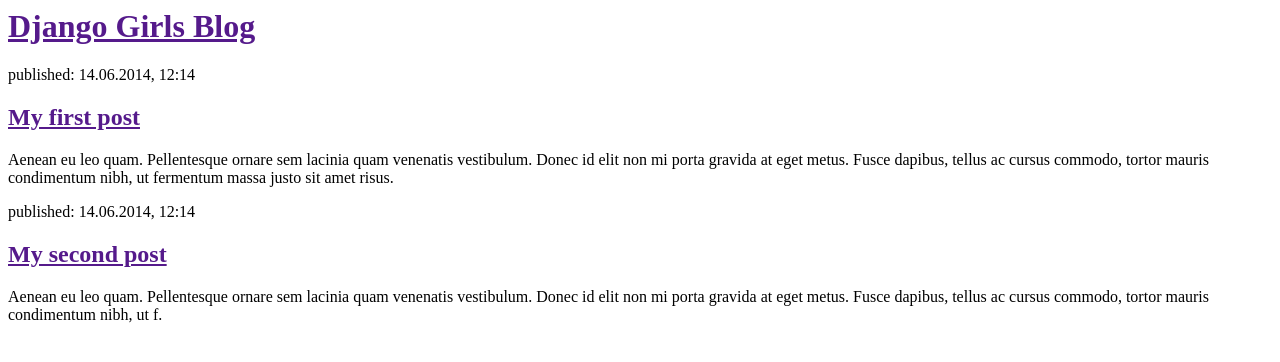
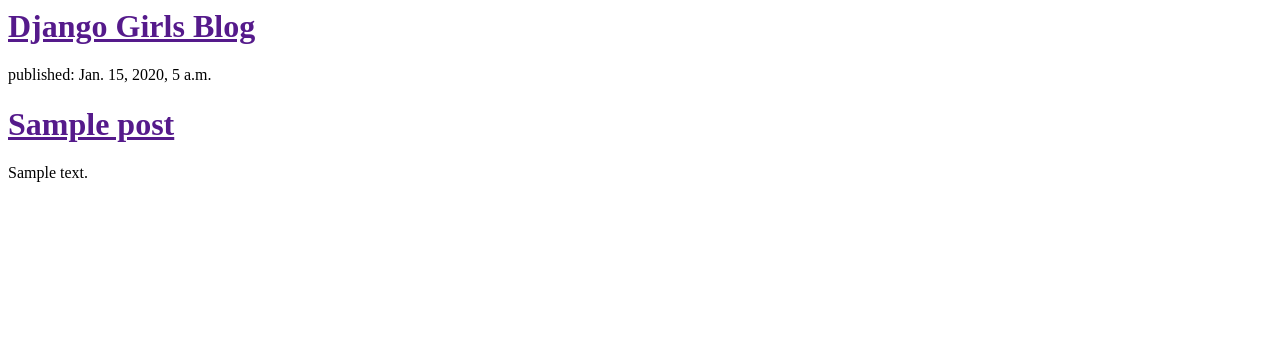
Before and after one commit to weeksghost/djg-tutorial, a Django app: template blog/templates/blog/post_list.html in a window 1280 px wide. Shown: the top 362 px of the page. Run offline with Django 3.2, Linux system fonts and the light colour scheme; the template is opened without the code that fills it: values that come from a table or form of the project are taken from there, others are empty; tables that the repository leaves empty hold one stand-in row (values such as "Sample post").

Commit message:
Added blog posts

```diff
--- a/blog/templates/blog/post_list.html
+++ b/blog/templates/blog/post_list.html
@@ -7,16 +7,13 @@
             <h1><a href="">Django Girls Blog</a></h1>
         </div>
 
-        <div>
-            <p>published: 14.06.2014, 12:14</p>
-            <h2><a href="">My first post</a></h2>
-            <p>Aenean eu leo quam. Pellentesque ornare sem lacinia quam venenatis vestibulum. Donec id elit non mi porta gravida at eget metus. Fusce dapibus, tellus ac cursus commodo, tortor mauris condimentum nibh, ut fermentum massa justo sit amet risus.</p>
-        </div>
+        {% for post in posts %}
+            <div>
+                <p>published: {{ post.published_date }}</p>
+                <h1><a href="">{{ post.title }}</a></h1>
+                <p>{{ post.text|linebreaks }}</p>
+            </div>
+        {% endfor %}
 
-        <div>
-            <p>published: 14.06.2014, 12:14</p>
-            <h2><a href="">My second post</a></h2>
-            <p>Aenean eu leo quam. Pellentesque ornare sem lacinia quam venenatis vestibulum. Donec id elit non mi porta gravida at eget metus. Fusce dapibus, tellus ac cursus commodo, tortor mauris condimentum nibh, ut f.</p>
-        </div>
     </body>
 </html>
--- a/blog/urls.py
+++ b/blog/urls.py
@@ -1,5 +1,5 @@
 from django.conf.urls import url
-from . import views
+from blog import views
 
 
 urlpatterns = [
--- a/blog/views.py
+++ b/blog/views.py
@@ -1,5 +1,9 @@
 from django.shortcuts import render
+from django.utils import timezone
+from blog.models import Post
 
 
 def post_list(request):
-    return render(request, 'blog/post_list.html', {})
+    posts = Post.objects.filter(published_date__lte=timezone.now()).order_by('published_date')
+
+    return render(request, 'blog/post_list.html', {'posts': posts})
--- a/mysite/settings.py
+++ b/mysite/settings.py
@@ -39,6 +39,7 @@ INSTALLED_APPS = [
     'django.contrib.staticfiles',
 
     'blog',
+    'django_extensions',
 ]
 
 MIDDLEWARE_CLASSES = [
```
